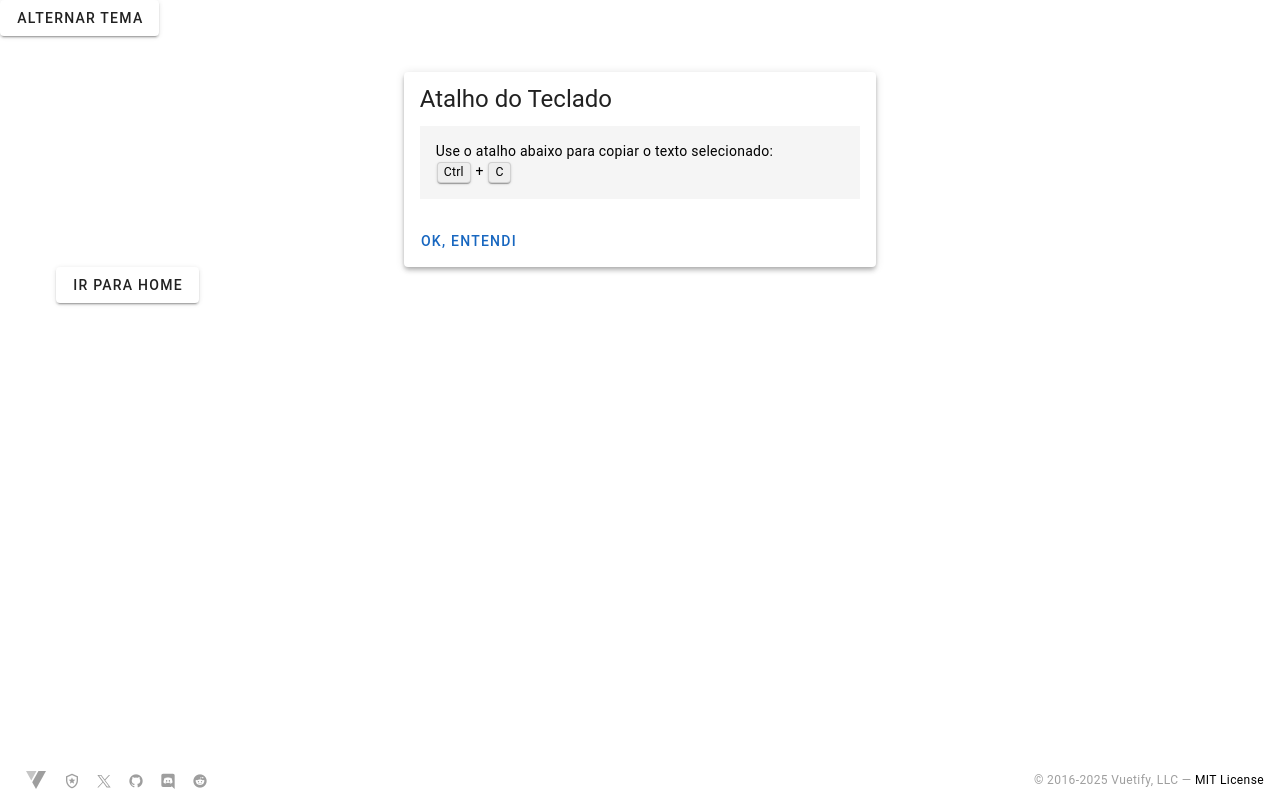
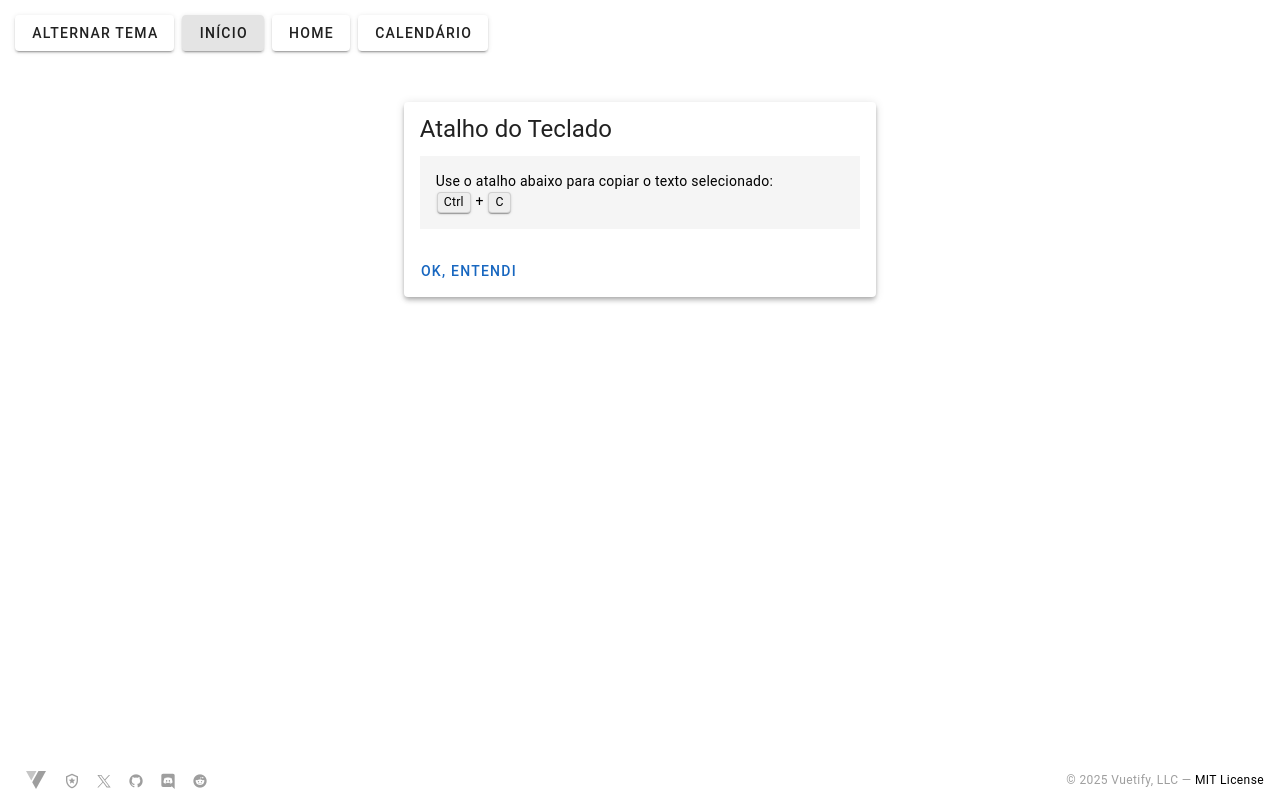
Before and after one commit to Emylouly/Vue3, a Vue app in the folder calendar/: page / in a window 1280 px wide. Built offline with nearby package versions, Linux system fonts and the light colour scheme; a small style sheet from the web is missing.

Commit message:
some times e wish that i could freeze the picture & save you from the funny tricks of time

```diff
--- a/calendar/src/components/AppFooter.vue
+++ b/calendar/src/components/AppFooter.vue
@@ -22,7 +22,7 @@
       class="text-caption text-disabled"
       style="position: absolute; right: 16px;"
     >
-      &copy; 2016-{{ (new Date()).getFullYear() }} <span class="d-none d-sm-inline-block">Vuetify, LLC</span>
+      &copy; 2025 <span class="d-none d-sm-inline-block">Vuetify, LLC</span>
       —
       <a
         class="text-decoration-none on-surface"
--- a/calendar/src/components/HelloWorld.vue
+++ b/calendar/src/components/HelloWorld.vue
@@ -17,8 +17,6 @@
         </v-card>
       </v-col>
     </v-row>
-    <v-btn to="/home">Ir para home</v-btn>
-
   </v-container>
 </template>
 
--- a/calendar/src/components/Navbar.vue
+++ b/calendar/src/components/Navbar.vue
@@ -1,7 +1,10 @@
 <template>
-    <v-btn @click="toggleTheme">
-      Alternar Tema
-    </v-btn>
+  <div id="nav">
+    <v-btn @click="toggleTheme" class="mr-2">Alternar Tema</v-btn>
+    <v-btn to="/" class="mr-2">Início</v-btn>
+    <v-btn to="/home" class="mr-2">Home</v-btn>
+    <v-btn to="/calendario" class="mr-2">Calendário</v-btn>
+    </div>
   </template>
 
   <script setup>
@@ -13,3 +16,9 @@
     theme.global.name.value = theme.global.current.value.dark ? 'light' : 'dark'
   }
   </script>
+
+<style scoped>
+  #nav {
+    padding: 15px;
+  }
+</style>
--- a/calendar/src/layouts/default.vue
+++ b/calendar/src/layouts/default.vue
@@ -1,10 +1,13 @@
 <template>
 
   <div>
+
     <Navbar />
+
    <v-main>
     <router-view />
   </v-main>
+
    <AppFooter/>
   </div>
 
--- /dev/null
+++ b/calendar/src/pages/calendario.vue
@@ -0,0 +1,8 @@
+<template>
+    <div>
+      <v-sheet>
+        <v-select></v-select>
+        <v-select></v-select>
+      </v-sheet>
+    </div>
+</template>
--- a/calendar/src/pages/home.vue
+++ b/calendar/src/pages/home.vue
@@ -13,9 +13,7 @@
           </v-card>
         </v-col>
       </v-row>
-      <v-btn to="/">Ir para Início</v-btn>
-
-    </v-container>
+     </v-container>
   </template>
 
   <script setup>
--- a/calendar/typed-router.d.ts
+++ b/calendar/typed-router.d.ts
@@ -19,6 +19,7 @@ declare module 'vue-router/auto-routes' {
    */
   export interface RouteNamedMap {
     '/': RouteRecordInfo<'/', '/', Record<never, never>, Record<never, never>>,
+    '/calendario': RouteRecordInfo<'/calendario', '/calendario', Record<never, never>, Record<never, never>>,
     '/home': RouteRecordInfo<'/home', '/home', Record<never, never>, Record<never, never>>,
   }
 }
```
